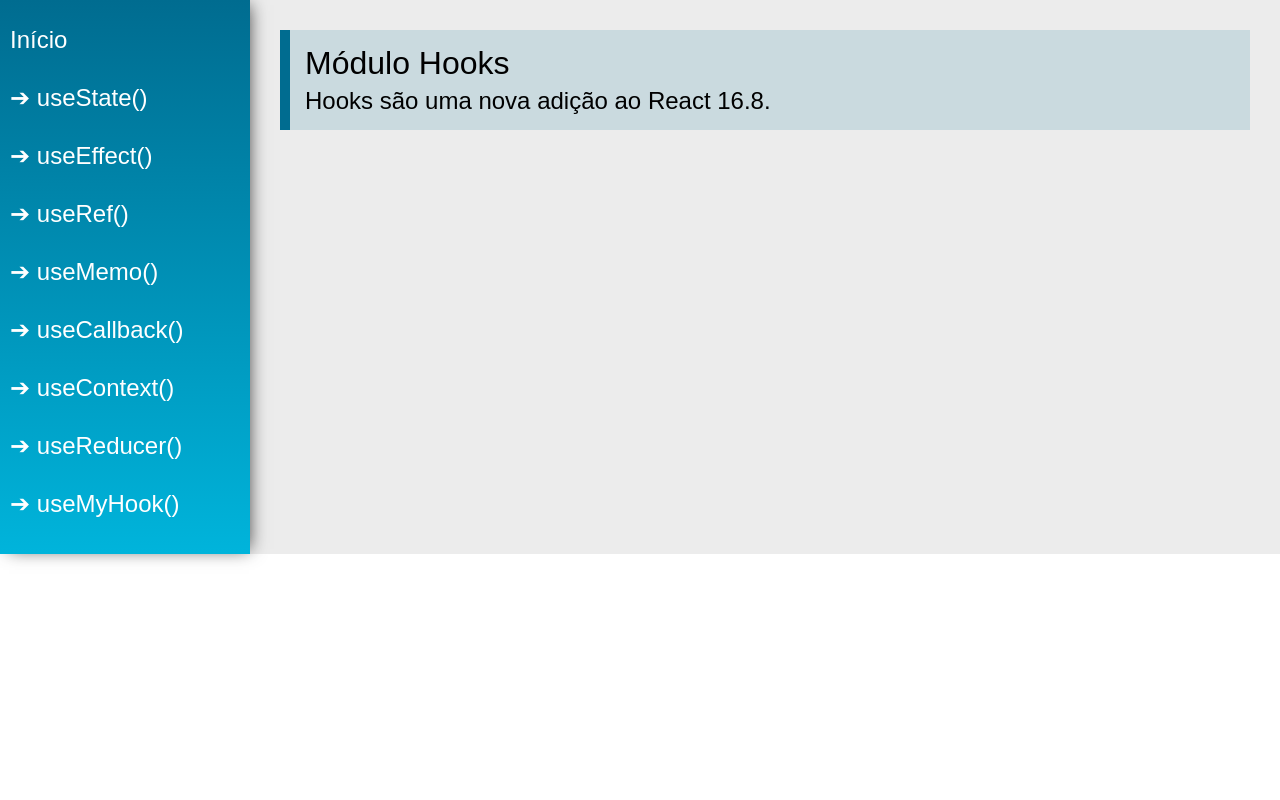
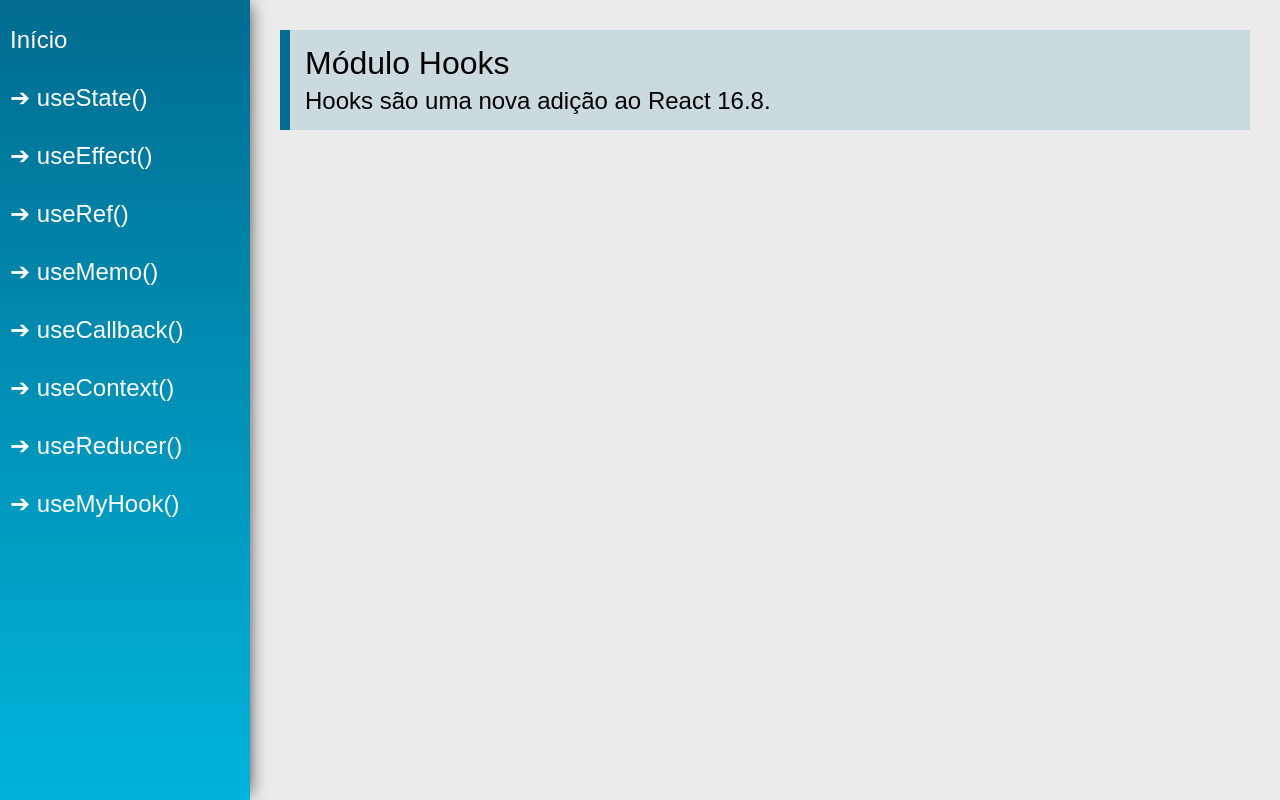
Before and after one commit to gabrielcarlossl/react-hooks, a React (Create React App) app in the folder estudando-hooks/: page / in a window 1280 px wide. Built offline with nearby package versions, Linux system fonts and the light colour scheme.

Commit message:
Edição do css da barra de navegação

```diff
--- a/estudando-hooks/src/components/layout/Menu.css
+++ b/estudando-hooks/src/components/layout/Menu.css
@@ -8,6 +8,7 @@
     -webkit-box-shadow: 4px 0px 17px -5px rgba(0,0,0,0.75);
     -moz-box-shadow: 4px 0px 17px -5px rgba(0,0,0,0.75);
     box-shadow: 4px 0px 17px -5px rgba(0,0,0,0.75);
+    min-height: fit-content;
 }
 
 .Menu nav {
--- a/estudando-hooks/src/index.css
+++ b/estudando-hooks/src/index.css
@@ -40,6 +40,7 @@
     justify-content: center;
     align-items: center;
     text-align: center;
+
 }
 
 .li_State{
--- a/estudando-hooks/src/views/App.css
+++ b/estudando-hooks/src/views/App.css
@@ -1,4 +1,5 @@
 .App {
     display: flex;
-    height: 100%;
+    min-height: 100vh;
+
 }
```
